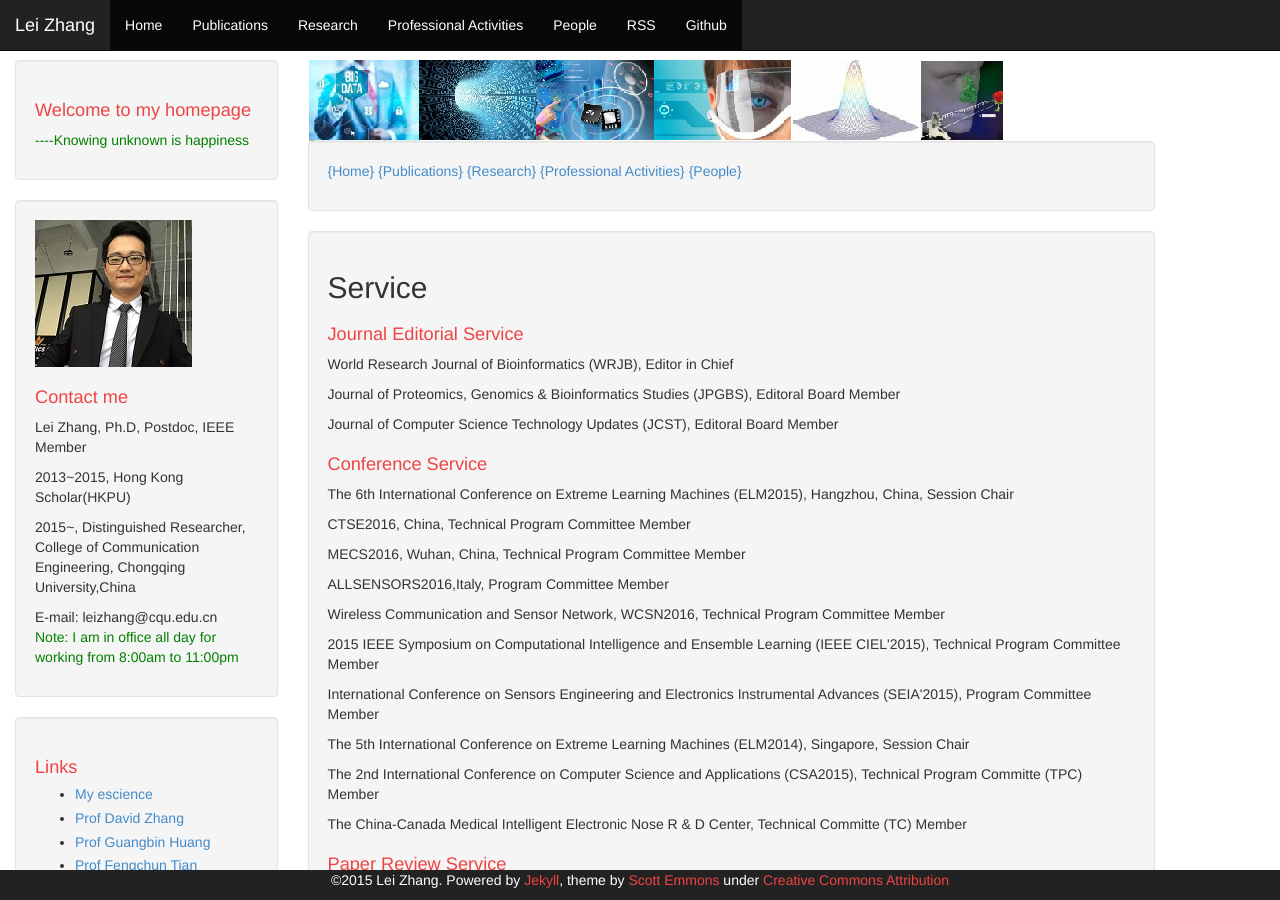
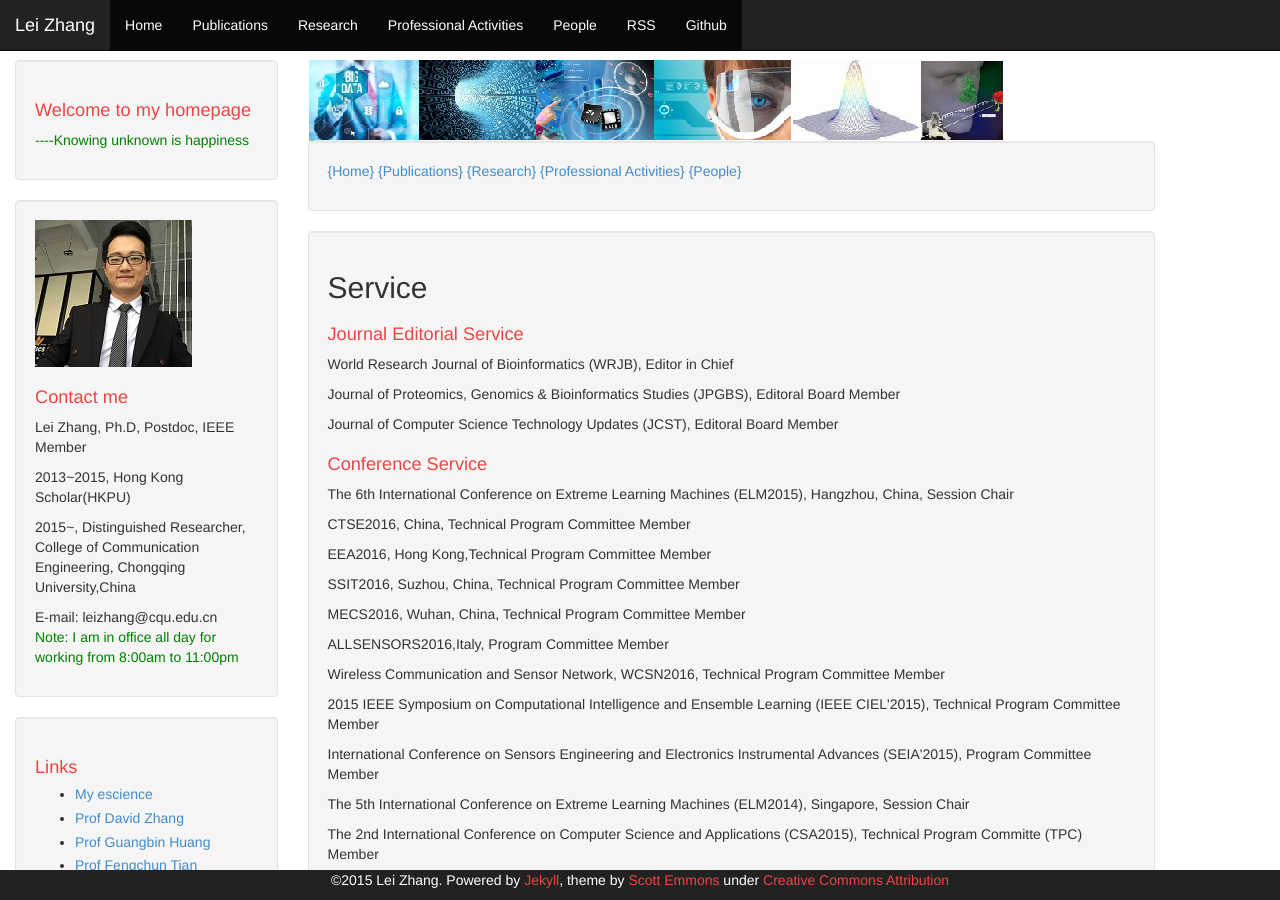
Before and after one commit to DrLeiZhang/website, a Jekyll site: the page built from professional activities.html, in a window 1280 px wide and 900 px high. Built offline with Jekyll 4.4.1, drawn with Linux system fonts in a browser that asks for light colours; Markdown is read by kramdown in place of the engine named in the settings.

Commit message:
Update
Signed-off-by: leizhang@cqu.edu.cn <leizhang@cqu.edu.cn>

```diff
--- a/professional activities.html
+++ b/professional activities.html
@@ -18,6 +18,8 @@ layout: default
 <h1> Conference Service</h1>
 <p>The 6th International Conference on Extreme Learning Machines (ELM2015), Hangzhou, China, Session Chair</p>
 <p>CTSE2016, China, Technical Program Committee Member</p>
+<p>EEA2016, Hong Kong,Technical Program Committee Member</p>
+<p>SSIT2016, Suzhou, China, Technical Program Committee Member</p>
 <p>MECS2016, Wuhan, China, Technical Program Committee Member</p>
 <p>ALLSENSORS2016,Italy, Program Committee Member</p>
 <p>Wireless Communication and Sensor Network, WCSN2016, Technical Program Committee Member</p>
```
